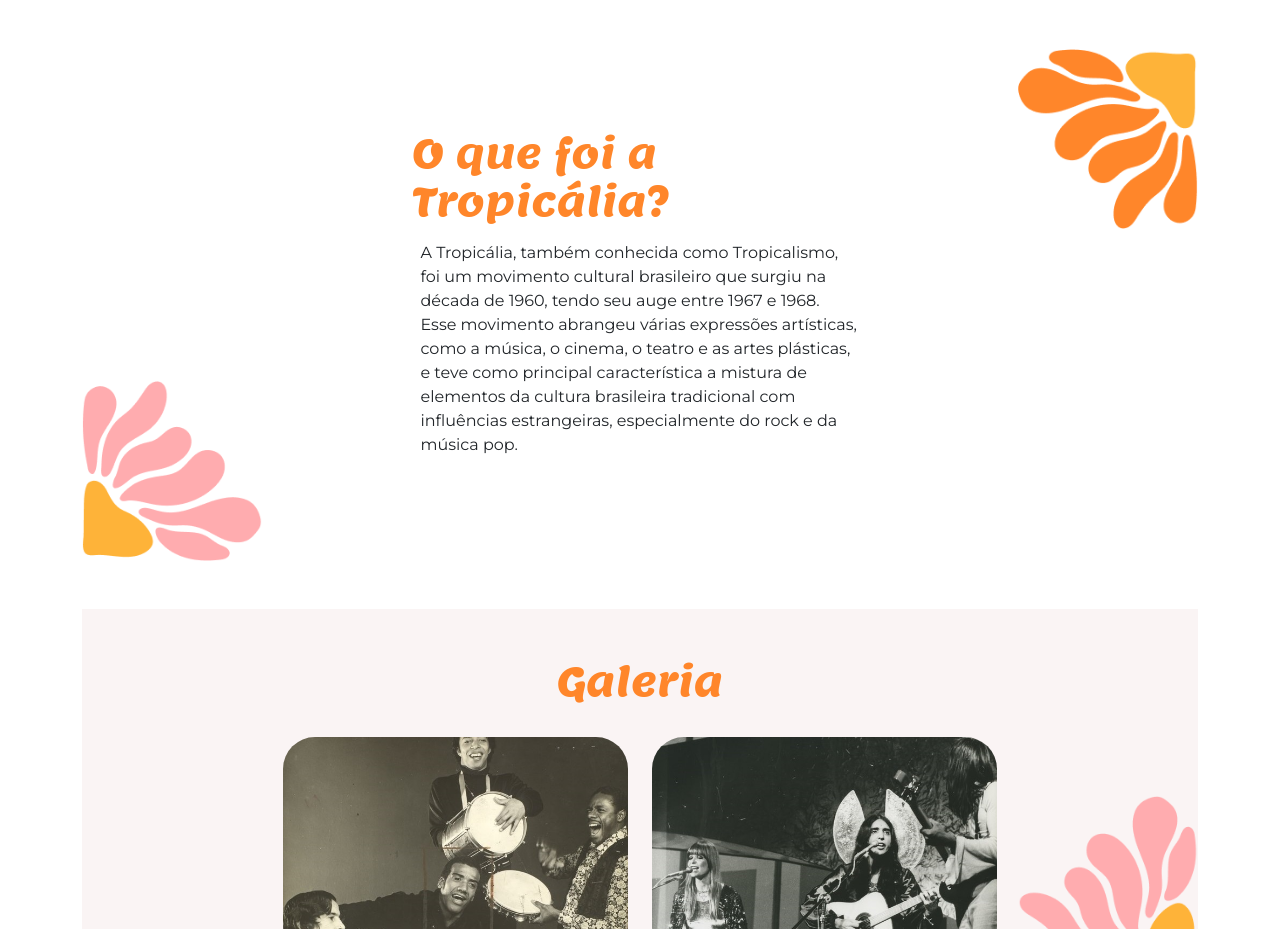
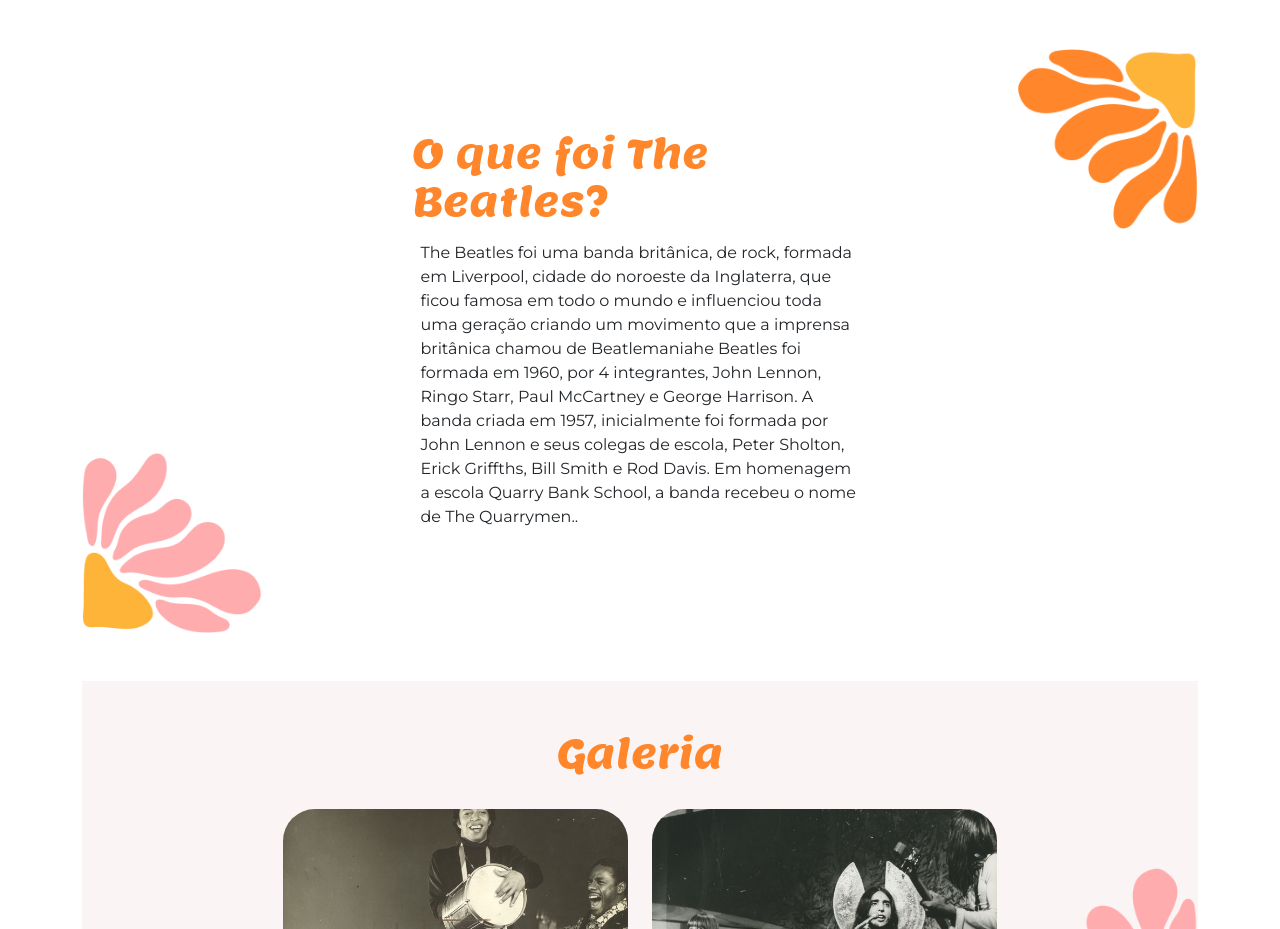
Before and after one commit to felipe488/Acessibilidade-na-Web, a plain HTML site: page index.html in a window 1280 px wide. Shown: the part 960-1889 px from the top of the page. Drawn offline with nearby package versions, Linux system fonts and the light colour scheme; a script that the page names is missing.

Commit message:
Update index.html

```diff
--- a/index.html
+++ b/index.html
@@ -45,12 +45,10 @@
         <section id="tropicalia" class="my-5 pt-6 secao-tropicalia">
             <div class="container d-flex align-items-center ">
                   <div class="col-5">
-                    <h2>O que foi a Tropicália?</h2>
-                    <p class="p-2">A Tropicália, também conhecida como Tropicalismo, foi um movimento cultural
-                        brasileiro que surgiu na década de 1960, tendo seu auge entre 1967 e 1968. Esse movimento
-                        abrangeu várias expressões artísticas, como a música, o cinema, o teatro e as artes plásticas, e
-                        teve como principal característica a mistura de elementos da cultura brasileira tradicional com
-                        influências estrangeiras, especialmente do rock e da música pop.</p>
+                    <h2>O que foi The Beatles?</h2>
+                    <p class="p-2">The Beatles foi uma banda britânica, de rock, formada em Liverpool, cidade do noroeste da Inglaterra, que ficou famosa em todo o mundo e influenciou toda uma geração criando
+                        um movimento que a imprensa britânica chamou de Beatlemaniahe Beatles foi formada em 1960, por 4 integrantes, John Lennon, Ringo Starr, Paul McCartney e George Harrison. A banda criada em 1957,
+                        inicialmente foi formada por John Lennon e seus colegas de escola, Peter Sholton, Erick Griffths, Bill Smith e Rod Davis. Em homenagem a escola Quarry Bank School, a banda recebeu o nome de The Quarrymen..</p>
                 </div>
             </div>
         </section>
```
